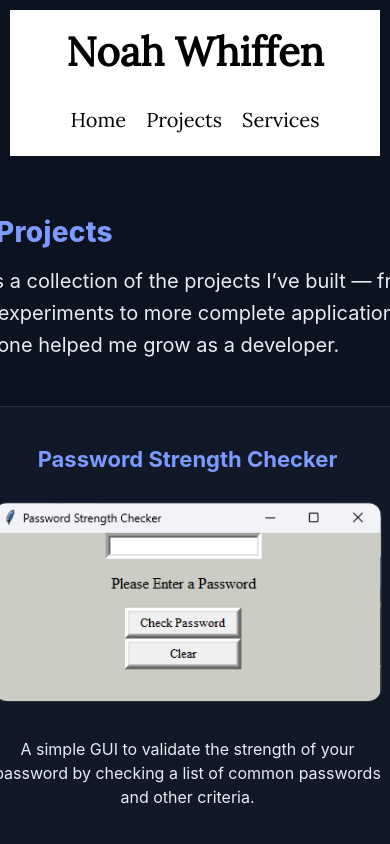
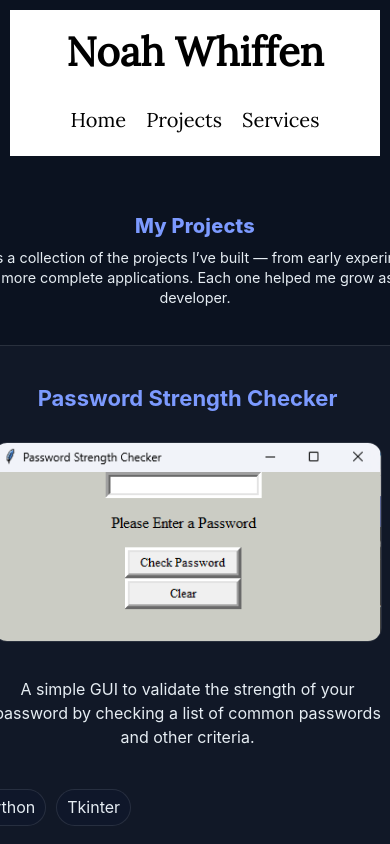
Before and after one commit to AceOfSpades98/Updated-Portfolio, a React (Vite) app: page /projects in a window 390 px wide. Shown: the top 844 px of the page. Built offline with nearby package versions, Linux system fonts and the light colour scheme.

Commit message:
fixing projects page redirect on refresh, added media queries for mobile for new section in projects page

```diff
--- a/index.html
+++ b/index.html
@@ -2,24 +2,25 @@
 <html lang="en">
   <head>
     <meta charset="UTF-8" />
-    <link rel="icon" type="image/svg+xml" href="/vite.svg" />
+    <link rel="icon" type="image/svg+xml" href="./vite.svg" />
     <meta name="viewport" content="width=device-width, initial-scale=1.0" />
     <title>Noah Whiffen - Developer</title>
-    <link href='https://fonts.googleapis.com/css?family=Roboto' rel='stylesheet'>
+    <link href="https://fonts.googleapis.com/css?family=Roboto" rel="stylesheet">
     <link href="https://fonts.googleapis.com/css2?family=Space+Mono&display=swap" rel="stylesheet">
     <link href="https://fonts.googleapis.com/css2?family=Lora&display=swap" rel="stylesheet">
+
+    <script>
+      (function () {
+        var params = new URLSearchParams(location.search);
+        var r = params.get("redirect");
+        if (r) {
+          history.replaceState({}, "", r);
+        }
+      })();
+    </script>
   </head>
   <body>
     <div id="root"></div>
     <script type="module" src="/src/main.tsx"></script>
-    <script>
-      (function() {
-        var params = new URLSearchParams(location.search);
-        var r = params.get("redirect");
-        if (r) {
-          window.history.replaceState({}, "", r);
-        }
-      })();
-    </script>
   </body>
 </html>
--- a/src/styles/projects.css
+++ b/src/styles/projects.css
@@ -201,6 +201,21 @@
         padding: 10px;
     }
 
+    .projects-blurb {
+        text-align: center;
+        margin-bottom: 12px;
+        padding: 0 10px;
+    }
+    .projects-blurb h2 {
+        font-size: 20px;
+        margin-bottom: 6px;
+    }
+    .projects-blurb p {
+        font-size: 0.9rem;
+        line-height: 1.4;
+        max-width: 100%;
+    }
+
     .appContainer {
         width: 95%;
         height: auto;
```
